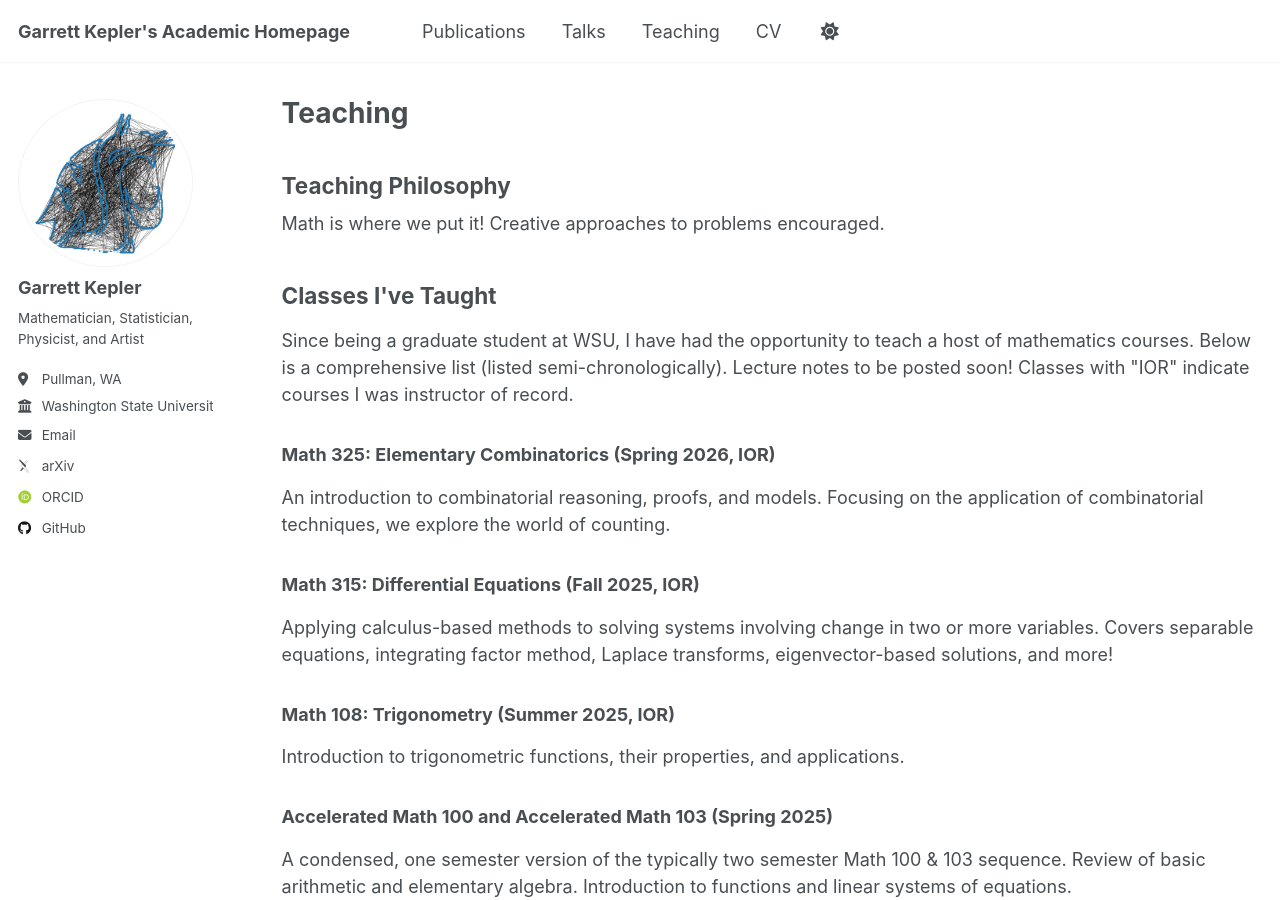
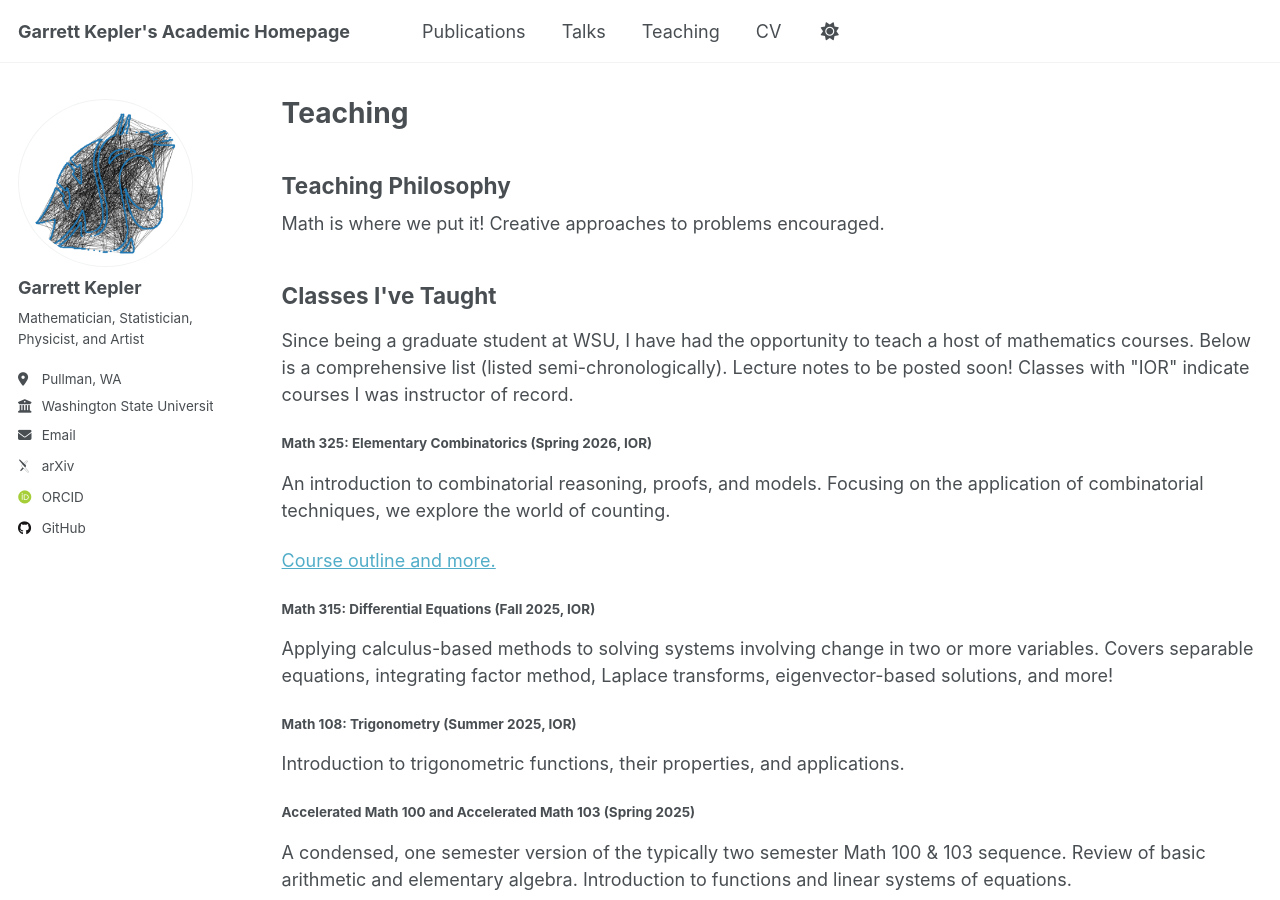
Before and after one commit to garrett-kepler/garrett-kepler.github.io, a Jekyll site: the page built from _pages/teaching.html, in a window 1280 px wide and 900 px high. Built offline with Jekyll 4.4.1, drawn with Linux system fonts in a browser that asks for light colours; some web fonts are replaced; a script that is not in the unit is left out.

Commit message:
2.1.26.2

```diff
--- a/_pages/teaching.html
+++ b/_pages/teaching.html
@@ -15,27 +15,29 @@ Since being a graduate student at WSU, I have had the opportunity to teach a hos
 
 
 <div>
-	<h3>Math 325: Elementary Combinatorics (Spring 2026, IOR)</h3>
+	<h4>Math 325: Elementary Combinatorics (Spring 2026, IOR)</h4>
 		<p>An introduction to combinatorial reasoning, proofs, and models. Focusing on the application of combinatorial techniques, we explore the world of counting.</p>
 
-	<h3>Math 315: Differential Equations (Fall 2025, IOR)</h3>
+		<a href="https://garrett-kepler.github.io/teaching/math325"> Course outline and more.</a>
+
+	<h4>Math 315: Differential Equations (Fall 2025, IOR)</h4>
 		<p>Applying calculus-based methods to solving systems involving change in two or more variables. Covers separable equations, integrating factor method, Laplace transforms, eigenvector-based solutions, and more!</p>
 
-	<h3>Math 108: Trigonometry (Summer 2025, IOR)</h3>
+	<h4>Math 108: Trigonometry (Summer 2025, IOR)</h4>
 		<p>Introduction to trigonometric functions, their properties, and applications.</p>
 
-	<h3>Accelerated Math 100 and Accelerated Math 103 (Spring 2025)</h3>
+	<h4>Accelerated Math 100 and Accelerated Math 103 (Spring 2025)</h4>
 		<p>A condensed, one semester version of the typically two semester Math 100 & 103 sequence. Review of basic arithmetic and elementary algebra. Introduction to functions and linear systems of equations.</p>
 
-	<h3>Math 103: Algebra Methods (Fall 2024, Fall 2023, Spring 2023, Fall 2022)</h3>
+	<h4>Math 103: Algebra Methods (Fall 2024, Fall 2023, Spring 2023, Fall 2022)</h4>
 		<p>Fundamental algebraic operations and concepts, linear systems and inequalities, polynomial and rational functions, introduction to exponential and logarithmic functions.</p>
 
-	<h3>Math 171: Calculus I (Summer 2024, IOR)</h3>
+	<h4>Math 171: Calculus I (Summer 2024, IOR)</h4>
 		<p>Differential and integral calculus of one variable. Covering limits, derivatives, integrals, analytic geometry, change of variables, etc.</p>
 
-	<h3>Math 220: Linear Algebra (Spring 2024, IOR)</h3>
+	<h4>Math 220: Linear Algebra (Spring 2024, IOR)</h4>
 		<p>Introduction to solving linear systems. Covering matrices, determinants, subspaces, eigenvalues, orthogonality, and more!</p>
 
-	<li>Math 273: Calculus III (Summer 2023, IOR)</li>
+	<h4>Math 273: Calculus III (Summer 2023, IOR)</h4>
 		<p>Calculus of functions of several variables. Introduction to line integrals, divergence, curl, and their applications.</p>
 </div>
```
Also changed, not shown: _pages/cv.md (+1 -1 lines), _pages/talks.html (+10 -0 lines).
